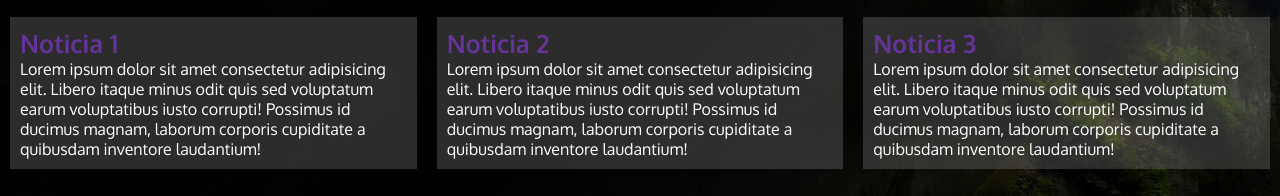
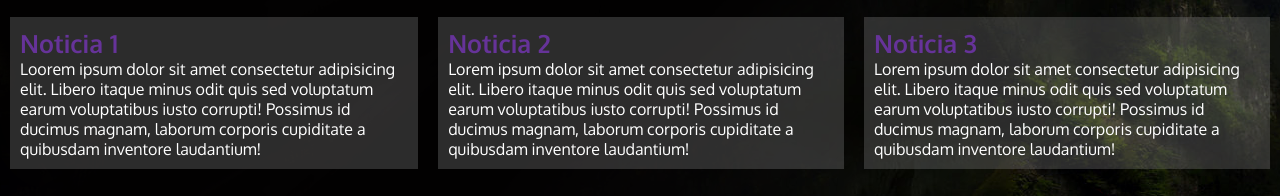
Before and after one commit to jpschurz/javascript-coderhouse, a plain HTML site: page index.html in a window 1280 px wide. Shown: the part 1357-1553 px from the top of the page. Drawn offline with Linux system fonts and the light colour scheme; a web font is replaced by a local one.

```diff
--- a/index.html
+++ b/index.html
@@ -105,7 +105,7 @@
                                 Noticia 1
                             </h2>
                             <p>
-                                Lorem ipsum dolor sit amet consectetur adipisicing elit. Libero itaque minus odit quis sed voluptatum earum voluptatibus iusto corrupti! Possimus id ducimus magnam, laborum corporis cupiditate a quibusdam inventore laudantium!
+                                Loorem ipsum dolor sit amet consectetur adipisicing elit. Libero itaque minus odit quis sed voluptatum earum voluptatibus iusto corrupti! Possimus id ducimus magnam, laborum corporis cupiditate a quibusdam inventore laudantium!
                             </p>
                         </div>
                         <!-- Fin Noticias Columna 1 -->
```
